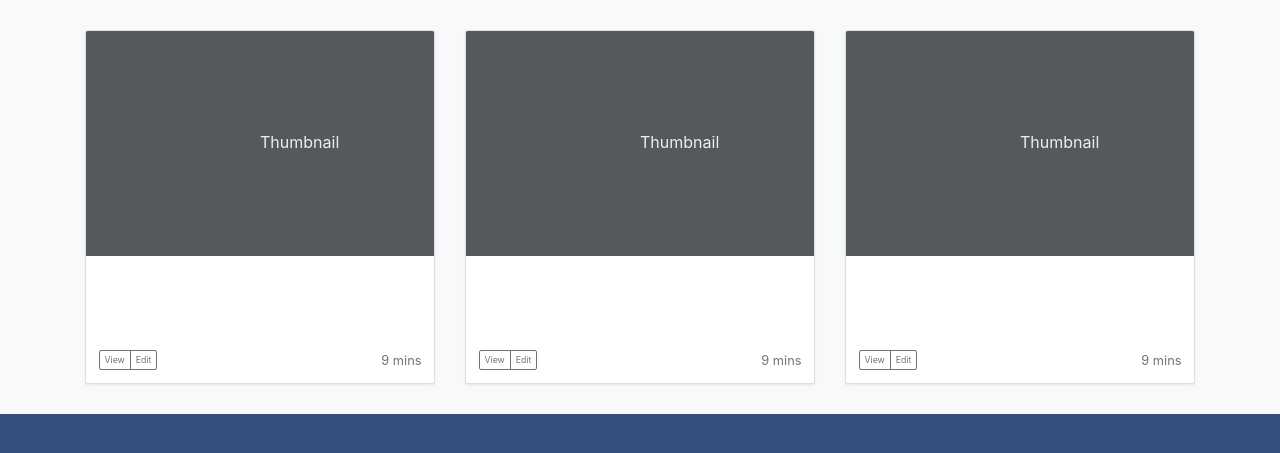
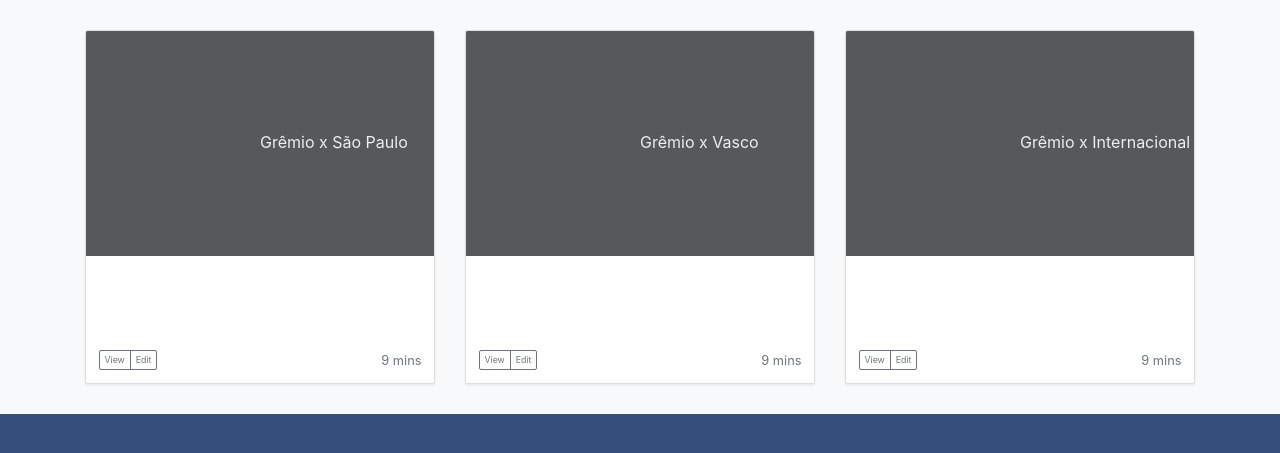
Before and after one commit to senacrs-emti/2022-3M-venda-online, a PHP site: page /ingressos.php in a window 1280 px wide. Shown: the part 106-559 px from the top of the page. Run offline with PHP 8.4, Linux system fonts and the light colour scheme.

Commit message:
ingressos e sobre atualizados (+-)

```diff
--- a/index.php
+++ b/index.php
@@ -7,7 +7,6 @@
     <link rel="stylesheet" href="https://stackpath.bootstrapcdn.com/bootstrap/4.1.3/css/bootstrap.min.css" integrity="sha384-MCw98/SFnGE8fJT3GXwEOngsV7Zt27NXFoaoApmYm81iuXoPkFOJwJ8ERdknLPMO" crossorigin="anonymous">
     <link rel="stylesheet" href="style.css">
     <title>Base do Grêmio</title>
-    <link rel="shortcut icon" type="image/x-icon" href="imagens/gremio.png">
 
 </head>
 <body style="background-color: #354e7c">
--- a/ingressos.php
+++ b/ingressos.php
@@ -10,7 +10,7 @@ include_once 'navbar.php';
       <div class="row row-cols-1 row-cols-sm-2 row-cols-md-3 g-3">
         <div class="col">
           <div class="card shadow-sm">
-            <svg class="bd-placeholder-img card-img-top" width="100%" height="225" xmlns="http://www.w3.org/2000/svg" role="img" aria-label="Placeholder: Thumbnail" preserveAspectRatio="xMidYMid slice" focusable="false"><title>Placeholder</title><rect width="100%" height="100%" fill="#55595c"></rect><text x="50%" y="50%" fill="#eceeef" dy=".3em">Thumbnail</text></svg>
+            <svg class="bd-placeholder-img card-img-top" width="100%" height="225" xmlns="http://www.w3.org/2000/svg" role="img" aria-label="Placeholder: Thumbnail" preserveAspectRatio="xMidYMid slice" focusable="false"><title>Jogo</title><rect width="100%" height="100%" fill="#55595c"></rect><text x="50%" y="50%" fill="#eceeef" dy=".3em">Grêmio x São Paulo</text></svg>
 
             <div class="card-body">
               <p class="card-text">This is a wider card with supporting text below as a natural lead-in to additional content. This content is a little bit longer.</p>
@@ -26,7 +26,7 @@ include_once 'navbar.php';
         </div>
         <div class="col">
           <div class="card shadow-sm">
-            <svg class="bd-placeholder-img card-img-top" width="100%" height="225" xmlns="http://www.w3.org/2000/svg" role="img" aria-label="Placeholder: Thumbnail" preserveAspectRatio="xMidYMid slice" focusable="false"><title>Placeholder</title><rect width="100%" height="100%" fill="#55595c"></rect><text x="50%" y="50%" fill="#eceeef" dy=".3em">Thumbnail</text></svg>
+            <svg class="bd-placeholder-img card-img-top" width="100%" height="225" xmlns="http://www.w3.org/2000/svg" role="img" aria-label="Placeholder: Thumbnail" preserveAspectRatio="xMidYMid slice" focusable="false"><title>Jogo</title><rect width="100%" height="100%" fill="#55595c"></rect><text x="50%" y="50%" fill="#eceeef" dy=".3em">Grêmio x Vasco</text></svg>
 
             <div class="card-body">
               <p class="card-text">This is a wider card with supporting text below as a natural lead-in to additional content. This content is a little bit longer.</p>
@@ -42,7 +42,7 @@ include_once 'navbar.php';
         </div>
         <div class="col">
           <div class="card shadow-sm">
-            <svg class="bd-placeholder-img card-img-top" width="100%" height="225" xmlns="http://www.w3.org/2000/svg" role="img" aria-label="Placeholder: Thumbnail" preserveAspectRatio="xMidYMid slice" focusable="false"><title>Placeholder</title><rect width="100%" height="100%" fill="#55595c"></rect><text x="50%" y="50%" fill="#eceeef" dy=".3em">Thumbnail</text></svg>
+            <svg class="bd-placeholder-img card-img-top" width="100%" height="225" xmlns="http://www.w3.org/2000/svg" role="img" aria-label="Placeholder: Thumbnail" preserveAspectRatio="xMidYMid slice" focusable="false"><title>Jogo</title><rect width="100%" height="100%" fill="#55595c"></rect><text x="50%" y="50%" fill="#eceeef" dy=".3em">Grêmio x Internacional</text></svg>
 
             <div class="card-body">
               <p class="card-text">This is a wider card with supporting text below as a natural lead-in to additional content. This content is a little bit longer.</p>
--- a/sobre.php
+++ b/sobre.php
@@ -4,6 +4,12 @@ include_once 'navbar.php';
 
 ?>
 
+<br>
+<h1>Quem somos?</h1>
+
+<br>
+<p>O Grêmio Foot-Ball Porto Alegrense é um clube de futebol brasileiro da cidade de Porto Alegre, no Rio Grande do Sul, fundado em 15 de setembro de 1903 por Candido Dias da Silva. É considerado um dos maiores clubes do Brasil e da América do Sul. Suas cores são azul, preto e branco.</p>
+
 <?php
 
 include_once 'navbar.php';
```
